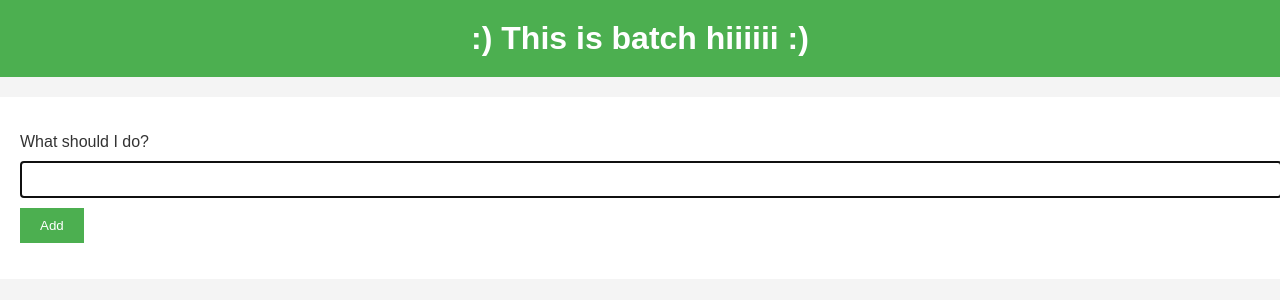
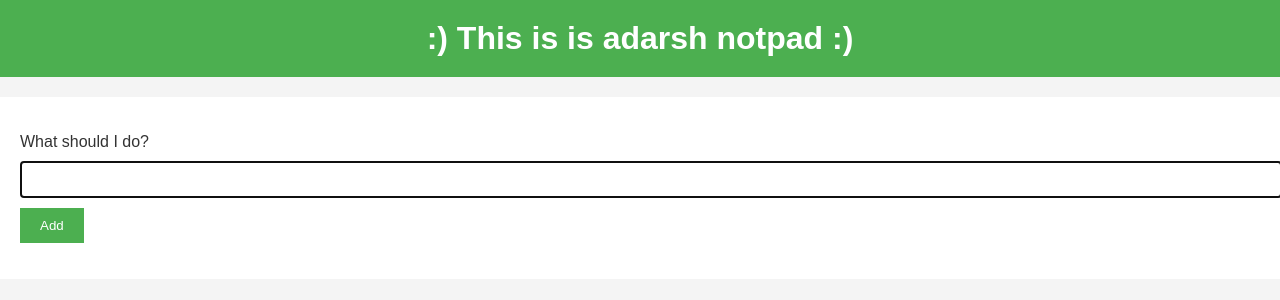
Before and after one commit to tejasdaundkar/cicd, a Node server app: page /todo in a window 1280 px wide. Shown: the top 300 px of the page. Run offline with Node 20, Linux system fonts and the light colour scheme.

Commit message:
Update todo.ejs
new notepad by adarsh

```diff
--- a/views/todo.ejs
+++ b/views/todo.ejs
@@ -89,7 +89,7 @@
     </head>
 
     <body>
-        <h1> :) This is batch hiiiiii :) </h1>
+        <h1> :) This is is adarsh notpad  :) </h1>
         <ul>
             <% todolist.forEach(function(todo, index) { %>
             <li>
```
